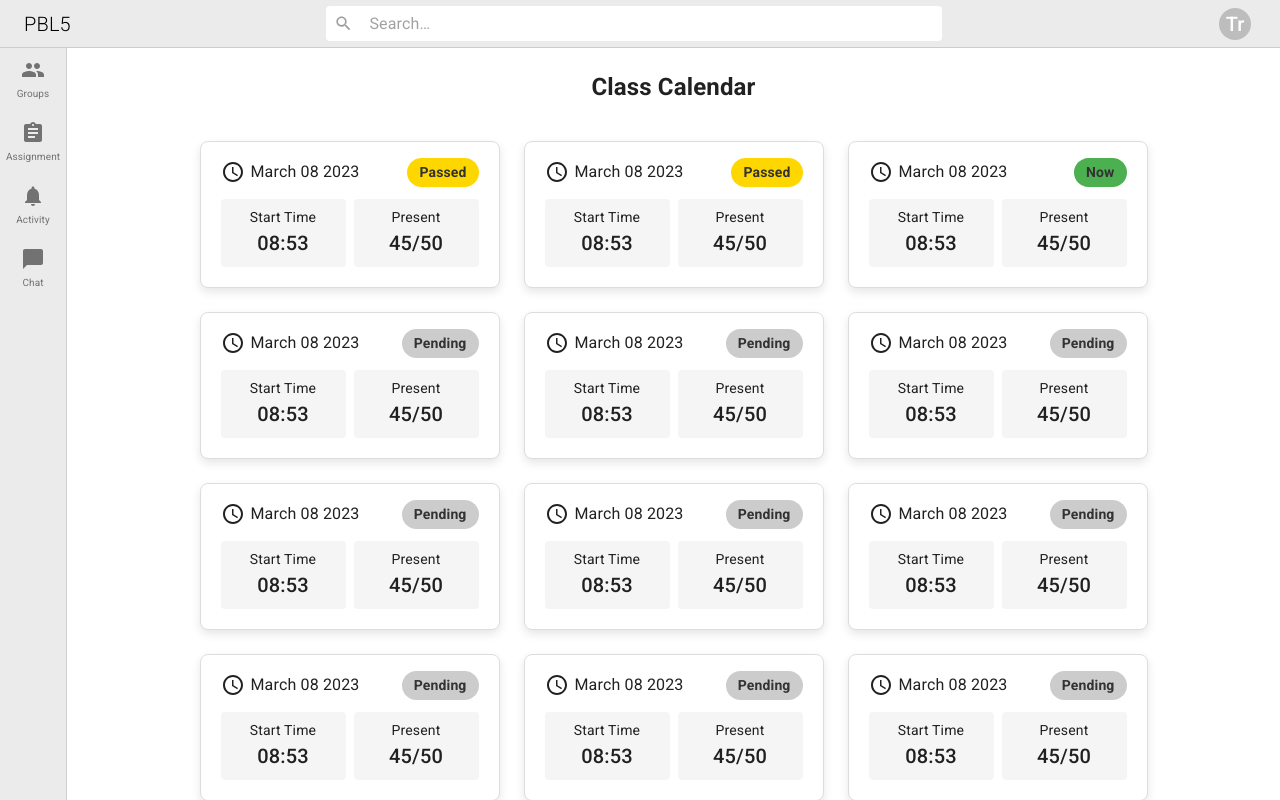
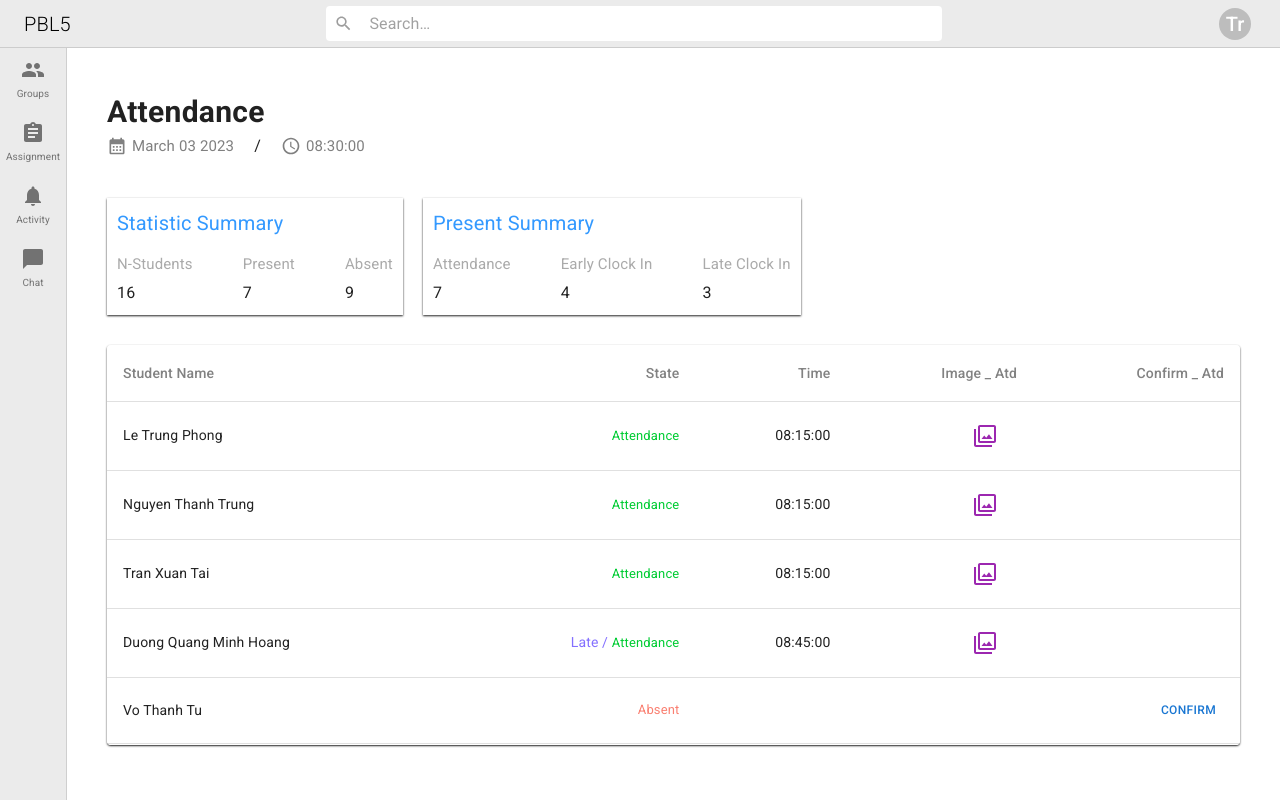
Before and after one commit to NTTrung9204/PBL5-Attendance-System-Client-ReactMUI, a React (Vite) app: page /calendar/attendance in a window 1280 px wide. Built offline with nearby package versions, Linux system fonts and the light colour scheme.

Commit message:
[Feat]: create Attendance Page

```diff
--- a/src/App.jsx
+++ b/src/App.jsx
@@ -11,6 +11,7 @@ import Chat from './pages/Chat';
 import GeneralClass from './pages/class/GeneralClass';
 import HomeClass from './pages/class/HomeClass';
 import CalendarPage from './pages/CalendarPage';
+import AttendancePage from './pages/AttendancePage';
 
 function App() {
   return (
@@ -40,6 +41,7 @@ function App() {
               <Route path="/chats/*" element={<Chat />} />
               <Route path="/class/*" element={<HomeClass />} />
               <Route path="/calendar/*" element={<CalendarPage />} />
+              <Route path="/calendar/attendance" element={<AttendancePage />} />
             </Routes>
           </Box>
         </Box>
--- /dev/null
+++ b/src/pages/AttendancePage.jsx
@@ -0,0 +1,197 @@
+import { Box, Button, Typography } from "@mui/material";
+import CalendarMonthIcon from '@mui/icons-material/CalendarMonth';
+import ScheduleIcon from '@mui/icons-material/Schedule';
+import * as React from 'react';
+import Table from '@mui/material/Table';
+import TableBody from '@mui/material/TableBody';
+import TableCell from '@mui/material/TableCell';
+import TableContainer from '@mui/material/TableContainer';
+import TableHead from '@mui/material/TableHead';
+import TableRow from '@mui/material/TableRow';
+import Paper from '@mui/material/Paper';
+import PortraitIcon from '@mui/icons-material/Portrait';
+import FilterIcon from '@mui/icons-material/Filter';
+
+export default function AttendancePage() {
+
+    const AttendanceData = {
+        date: "March 03 2023",
+        time: "08:30:00",
+    }
+
+    const ListStudentAttendance = [
+        { name: "Le Trung Phong", state: true, time: "08:15:00" },
+        { name: "Nguyen Thanh Trung", state: true, time: "08:15:00" },
+        { name: "Tran Xuan Tai", state: true, time: "08:15:00" },
+        { name: "Duong Quang Minh Hoang", state: true, time: "08:45:00" },
+        { name: "Vo Thanh Tu", state: false, time: null },
+        { name: "Nguyen Minhh Phuc", state: false, time: null },
+        { name: "Ngo Van Quoc Khanh", state: true, time: "08:20:00" },
+        { name: "Ha Van Khanh Dat", state: true, time: "08:50:00" },
+        { name: "Le Nguyen Ai Tran", state: true, time: "9:00 AM" },
+        { name: "Vo Thi Quynh Nga", state: false, time: null },
+        { name: "Vo Thi Quynh Nga", state: false, time: null },
+        { name: "Vo Thi Quynh Nga", state: false, time: null },
+        { name: "Vo Thi Quynh Nga", state: false, time: null },
+        { name: "Vo Thi Quynh Nga", state: false, time: null },
+        { name: "Vo Thi Quynh Nga", state: false, time: null },
+        { name: "Vo Thi Quynh Nga", state: false, time: null },
+    ]
+
+    return (
+        <Box sx={styles.container}>
+            <Box sx={styles.information}>
+                <Typography sx={styles.information__title}>Attendance</Typography>
+                <Box sx={{ display: "flex", gap: "20px" }}>
+                    <Typography sx={styles.information__item}><CalendarMonthIcon sx={styles.information__item__icon}/>{ AttendanceData.date }</Typography>
+                    {" / "}
+                    <Typography sx={styles.information__item}><ScheduleIcon sx={styles.information__item__icon}/> { AttendanceData.time }</Typography>
+                </Box>
+            </Box>
+            <Box sx={styles.statistic}>
+                <Box sx={styles.statistic__item}>
+                    <Typography sx={styles.statistic__item__title}>Statistic Summary</Typography>
+                    <Box sx={styles.statistic__item__parameter}>
+                        <Box sx={styles.parameter}>
+                            <Typography sx={styles.parameter__title}>N-Students</Typography>
+                            <Typography sx={styles.parameter__number}>{ ListStudentAttendance.length }</Typography>
+                        </Box>
+                        <Box sx={styles.parameter}>
+                            <Typography sx={styles.parameter__title}>Present</Typography>
+                            <Typography sx={styles.parameter__number}>{ ListStudentAttendance.filter(item => item.state == true).length }</Typography>
+                        </Box>
+                        <Box sx={styles.parameter}>
+                            <Typography sx={styles.parameter__title}>Absent</Typography>
+                            <Typography sx={styles.parameter__number}>{ ListStudentAttendance.filter(item => item.state == false).length }</Typography>
+                        </Box>
+                    </Box>
+                </Box>
+                <Box sx={styles.statistic__item}>
+                    <Typography sx={styles.statistic__item__title}>Present Summary</Typography>
+                    <Box sx={styles.statistic__item__parameter}>
+                        <Box sx={styles.parameter}>
+                            <Typography sx={styles.parameter__title}>Attendance</Typography>
+                            <Typography sx={styles.parameter__number}>{ ListStudentAttendance.filter(item => item.state == true).length }</Typography>
+                        </Box>
+                        <Box sx={styles.parameter}>
+                            <Typography sx={styles.parameter__title}>Early Clock In</Typography>
+                            <Typography sx={styles.parameter__number}>{ ListStudentAttendance.filter(item => item.state == true && item.time <= AttendanceData.time).length }</Typography>
+                        </Box>
+                        <Box sx={styles.parameter}>
+                            <Typography sx={styles.parameter__title}>Late Clock In</Typography>
+                            <Typography sx={styles.parameter__number}>{ ListStudentAttendance.filter(item => item.state == true && item.time > AttendanceData.time).length }</Typography>
+                        </Box>
+                    </Box>
+                </Box>
+            </Box>
+
+            <TableContainer sx={styles.table} component={Paper}>
+                <Table sx={{ minWidth: 650 }} aria-label="simple table">
+                    <TableHead>
+                    <TableRow>
+                        <TableCell sx={{ color: "#828282" }}>Student Name</TableCell>
+                        <TableCell sx={{ color: "#828282" }} align="right">State</TableCell>
+                        <TableCell sx={{ color: "#828282" }} align="right">Time</TableCell>
+                        <TableCell sx={{ color: "#828282" }} align="right">Image _ Atd</TableCell>
+                        <TableCell sx={{ color: "#828282" }} align="right">Confirm _ Atd</TableCell>
+                    </TableRow>
+                    </TableHead>
+                    <TableBody>
+                    {ListStudentAttendance.map((row) => (
+                        <TableRow
+                            // key={}
+                            sx={{ '&:last-child td, &:last-child th': { border: 0 } }}
+                        >
+                            <TableCell component="th" scope="row">
+                                {row.name}
+                            </TableCell>
+                            <TableCell align="right">
+                                {row.state == true ? <>{row.time > AttendanceData.time && <span style={{ color: "#8470FF" }}>Late{" / "}</span>}<span style={{color: "#00CC33", fontSize: "13px"}}>Attendance</span></> : <Typography sx={{color: "#FA8072", fontSize: "13px"}}>Absent</Typography>}
+                            </TableCell>
+                            <TableCell align="right">{row.time}</TableCell>
+                            <TableCell align="right">{row.state == true && <Button sx={{ fontSize: "12px" }} color="secondary"><FilterIcon/></Button>}</TableCell>
+                            <TableCell align="right">{row.state == false && <Button sx={{ fontSize: "12px" }}>Confirm</Button>}</TableCell>
+                        </TableRow>
+                    ))}
+                    </TableBody>
+                </Table>
+            </TableContainer>
+        </Box>
+    )
+}
+
+const styles = {
+    container: {
+        padding: "40px"
+    },
+    information: {
+        marginBottom: "40px"
+    },
+    information__title: {
+        fontSize: "30px",
+        fontWeight: "600",
+    },
+    information__item: {
+        fontSize: "15px",
+        display: "flex",
+        alignItems: "center",
+        gap: "5px",
+        color: "gray",
+    },
+    information__item__icon: {
+        fontSize: "20px"
+    },
+    statistic: {
+        display: "flex",
+        gap: "20px"
+    },
+    statistic__item: {
+        padding: "10px",
+        boxShadow: "0px 1px 2px 0px"
+    },
+    statistic__item__title: {
+        fontSize: "20px",
+        color: "#3399FF",
+        marginBottom: "15px"
+    },
+    statistic__item__parameter: {
+        display: "flex",
+        gap: "50px",
+    },
+    parameter: {
+
+    },
+    parameter__title: {
+        fontSize: "15px",
+        color: "#AAAAAA",
+        marginBottom: "5px"
+    },
+    parameter__number: {
+
+    },
+    table: {
+        marginTop: "30px",
+        boxShadow: "0px 1px 2px 0px",
+        overflow: "auto",
+        maxHeight: "calc(100vh - 400px)",
+        '&::-webkit-scrollbar': {
+            width: '10px',
+        },
+        '&::-webkit-scrollbar-thumb': {
+            background: 'linear-gradient(120deg, rgba(200, 200, 200, 0.7), rgba(240, 240, 240, 0.9))',
+            borderRadius: '12px',
+            border: '2px solid rgba(255, 255, 255, 0.6)',
+            transition: 'background 0.3s ease-in-out, transform 0.2s',
+        },
+        '&::-webkit-scrollbar-thumb:hover': {
+            background: 'linear-gradient(120deg, rgba(220, 220, 220, 0.9), rgba(255, 255, 255, 1))',
+            transform: 'scale(1.1)',
+            boxShadow: '0 0 8px rgba(255, 255, 255, 0.5)',
+        },
+        '&::-webkit-scrollbar-track': {
+            background: 'rgba(245, 245, 245, 0.7)',
+            borderRadius: '12px',
+            boxShadow: 'inset 0 0 6px rgba(200, 200, 200, 0.2)',
+        },
+    }
+}
```
